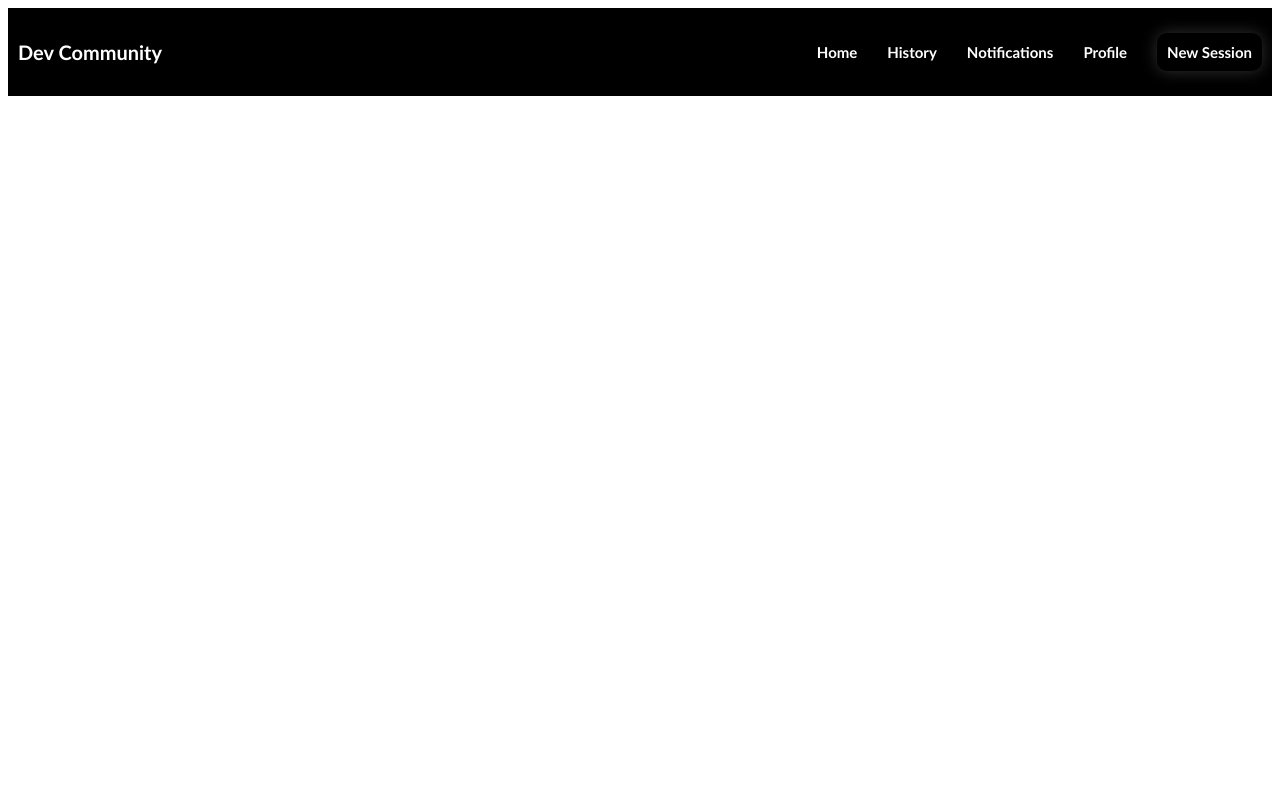
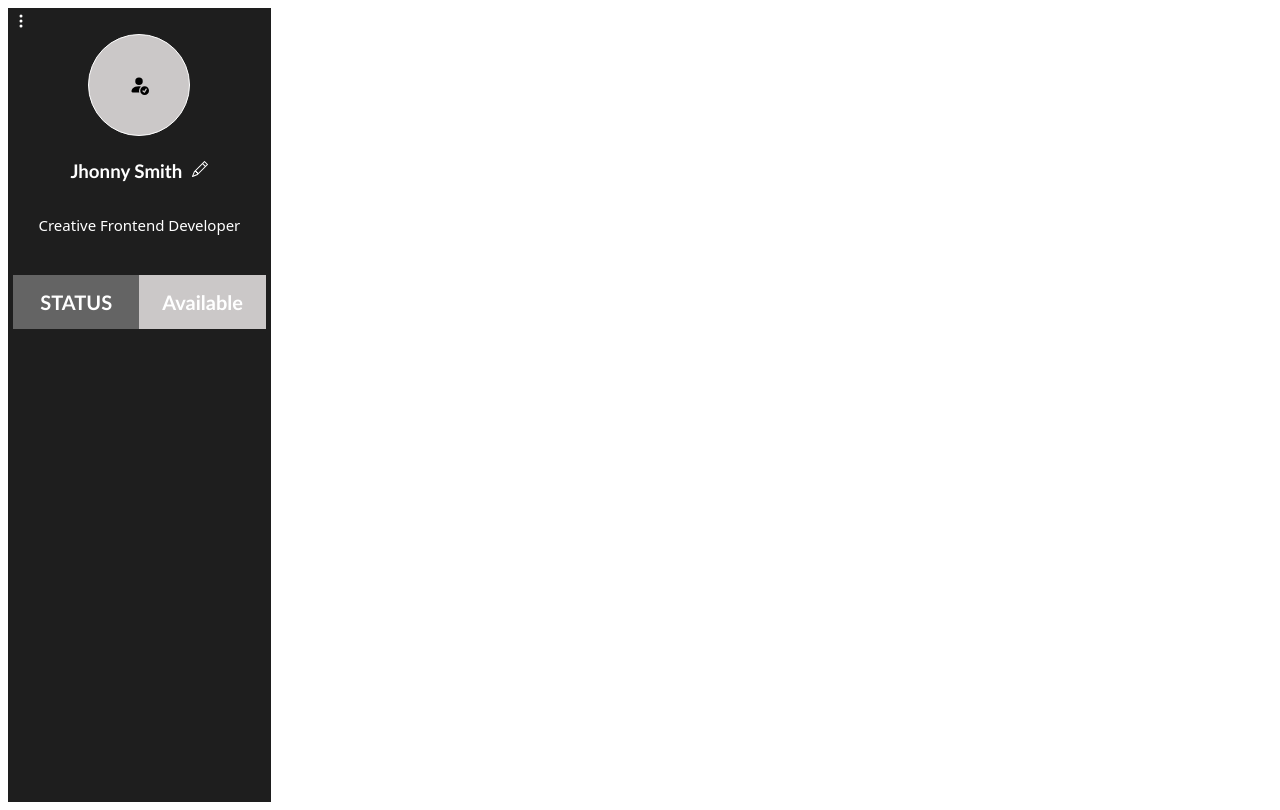
Before and after one commit to tres9lo/client, a React (Create React App) app: page / in a window 1280 px wide. Built offline with nearby package versions, Linux system fonts and the light colour scheme.

Commit message:
sidenav and removal of some components

```diff
--- a/src/App.css
+++ b/src/App.css
@@ -1,38 +1,14 @@
-.App {
-  text-align: center;
+/*App.js styling*/
+
+.main{
+  display:flex;
+  flex-direction: column;
+  height: 99.3vh;
 }
 
-.App-logo {
-  height: 40vmin;
-  pointer-events: none;
+.content{
+  display: flex;
+  flex-direction: row;
+  height: 100%;
+
 }
-
-@media (prefers-reduced-motion: no-preference) {
-  .App-logo {
-    animation: App-logo-spin infinite 20s linear;
-  }
-}
-
-.App-header {
-  background-color: #282c34;
-  min-height: 100vh;
-  display: flex;
-  flex-direction: column;
-  align-items: center;
-  justify-content: center;
-  font-size: calc(10px + 2vmin);
-  color: white;
-}
-
-.App-link {
-  color: #61dafb;
-}
-
-@keyframes App-logo-spin {
-  from {
-    transform: rotate(0deg);
-  }
-  to {
-    transform: rotate(360deg);
-  }
-}
--- a/src/App.js
+++ b/src/App.js
@@ -1,11 +1,13 @@
 import './App.css';
-import Navbar from './components/Navbar';
+import Sidebar from './components/Sidebar'
 
 
 function App() {
   return (
-  <div>
-<Navbar/>
+  <div className="main">
+<div class="content">
+<Sidebar/>
+</div>
 
         </div>
   );
--- a/src/components/Navbar.jsx
+++ /dev/null
@@ -1,21 +0,0 @@
-import React from 'react';
-
-const Navbar = () => {
-  return (
-    <div className="nav-container"> {/* Use className instead of class */}
-      <div className="nav-header">
-        <p>Dev Community</p>
-<div className="links">
-    <p>Home</p>
-    <p>History</p>
-    <p>Notifications</p>
-    <p>Profile</p>
-    <p className="session-button">New Session</p>
-
-</div>
-      </div>
-    </div>
-  );
-};
-
-export default Navbar;
--- a/src/components/Sidebar.jsx
+++ b/src/components/Sidebar.jsx
@@ -0,0 +1,26 @@
+import React from 'react'
+import {  BsPencil, BsPersonFillCheck, BsThreeDotsVertical} from 'react-icons/bs';
+
+const Sidebar = () => {
+  return (
+    <div className="side-container">
+        <div className="menu"><BsThreeDotsVertical/></div>
+      <div className="title-session"><BsPersonFillCheck/></div>
+      <div className="recents">
+        <div className='Profile'>
+        <h3>Jhonny Smith</h3><p><BsPencil/></p>
+        </div>
+        <p className='sub-title'>Creative Frontend Developer</p>
+        </div>
+
+        <div className="status">
+            <h3>STATUS</h3>
+            <p>Available</p>
+        </div>
+
+
+    </div>
+  )
+}
+
+export default Sidebar
--- a/src/index.css
+++ b/src/index.css
@@ -1,3 +1,5 @@
+
+/* Forms*/
 .container{
   display:flex;
   flex-direction: row;
@@ -177,58 +179,105 @@ form button:hover{
 }
 
 
+/*sidebar*/
+.side-container{
+  display: flex;
+  flex-direction: column;
+  gap: 5px;
+  width: 20%;
+  padding:5px;
+  background-color: #1E1E1E;
+  color: white;
+  font-weight: bold;
+  font-family: 'Trebuchet MS', 'Lucida Sans Unicode', 'Lucida Grande', 'Lucida Sans', Arial, sans-serif;
 
-/* Navbar Design */
-.nav-header{
+}
+
+.side-container .title-session{
+  display: flex;
+  justify-content: center;
+  align-items: center;
+  width: 100px;
+  height: 100px;
+  border-radius: 50%;
+  background-color: #cbc8c8;
+  margin: 0 auto;
+  gap: 20px;
+  font-size: 20px;
+  border: 1px solid white;
+  font-weight: bolder;
+  color: black;
+  transition: 0.5s ease-in-out;
+}
+.sub-title{
+  display: flex;
+  justify-content: center;
+  font-size: 15px;
+  font-weight: 300;
+  font-family: system-ui, -apple-system, BlinkMacSystemFont, 'Segoe UI', Roboto, Oxygen, Ubuntu, Cantarell, 'Open Sans', 'Helvetica Neue', sans-serif;
+}
+
+.side-container .title-session:hover{
+  background-color: white;
+  color: black;
+  cursor: pointer;
+}
+
+.side-container .recents{
+  display: flex;
+  flex-direction: column;
+  justify-items: center;
+  justify-content: center;
+  align-items: center;
+}
+.side-container .Profile{
   display: flex;
   flex-direction: row;
+  justify-content: center;
   align-items: center;
-  justify-content: space-between;
-  font-family: 'Trebuchet MS', 'Lucida Sans Unicode', 'Lucida Grande', 'Lucida Sans', Arial, sans-serif;
+  gap: 10px;
+}
+.side-container .menu{
+  display: flex;
+  justify-content: start;
+  align-items: start;
+  color: white;
   font-size: 20px;
-  font-weight: bolder;
-  padding: 10px;
-  background-color: black;
-  color: white;
+  font-size: medium;
+  transition: 0.5s ease-in-out;
+
 }
-.nav-header p{
-  transition: 0.5s ease-in;
+.side-container .menu:hover{
+  color: rgb(130, 128, 128);
+  cursor: pointer;
 }
-.nav-header .links{
+
+.status{
   display: flex;
   flex-direction: row;
-  gap: 30px;
   justify-content: center;
   align-items: center;
 }
 
-.nav-header .links p{
-  color: white;
-  text-decoration: none;
+.status h3{
+  display: flex;
+  justify-content: center;
+  align-items: center;
+  padding: 15px;
+  background-color: #646464;
+  width: 50%;
+  font-size: 20px;
+  font-weight: bolder;
   font-family: 'Trebuchet MS', 'Lucida Sans Unicode', 'Lucida Grande', 'Lucida Sans', Arial, sans-serif;
-  font-size: 15px;
+}
+.status p{
+  display: flex;
+  justify-content: center;
+  align-items: center;
+  padding: 15px;
+  background-color: #cbc8c8;
+  width: 50%;
+  font-size: 20px;
   font-weight: bolder;
-  font-size: 15px;
-  transition: 0.5s ease-in-out;
+  font-family: 'Trebuchet MS', 'Lucida Sans Unicode', 'Lucida Grande', 'Lucida Sans', Arial, sans-serif;
 }
-
-.nav-header p:hover{
-  color: rgb(201, 198, 198);
-  cursor: pointer;
-
-}
-.session-button{
-  display: flex;
-  flex-direction: row;
-  align-items: center;
-  justify-content: center;
-  padding:10px;
-  background-color: black;
-  box-shadow: 0 0 1rem 0 rgba(249, 249, 249, 0.2);
-  border-radius: 10px;
-}
-
-.nav-header .links p:hover{
-  color: rgb(201, 198, 198);
-  cursor: pointer;
-}
```
